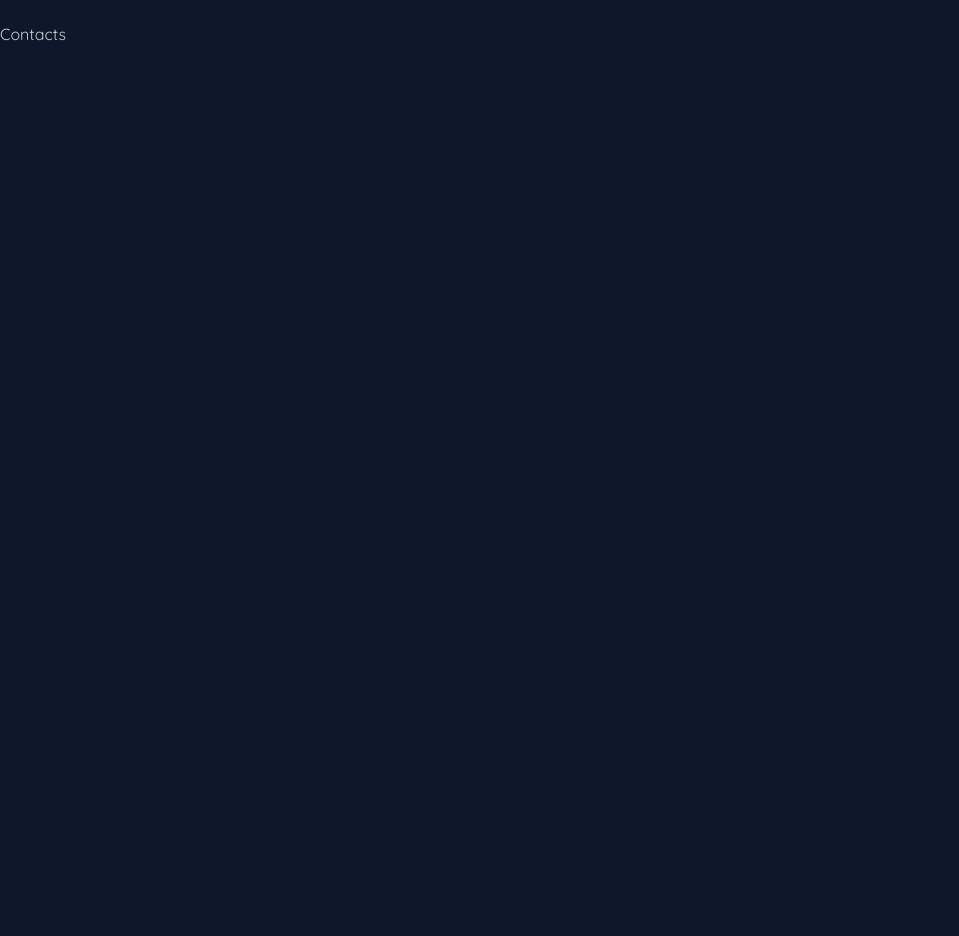
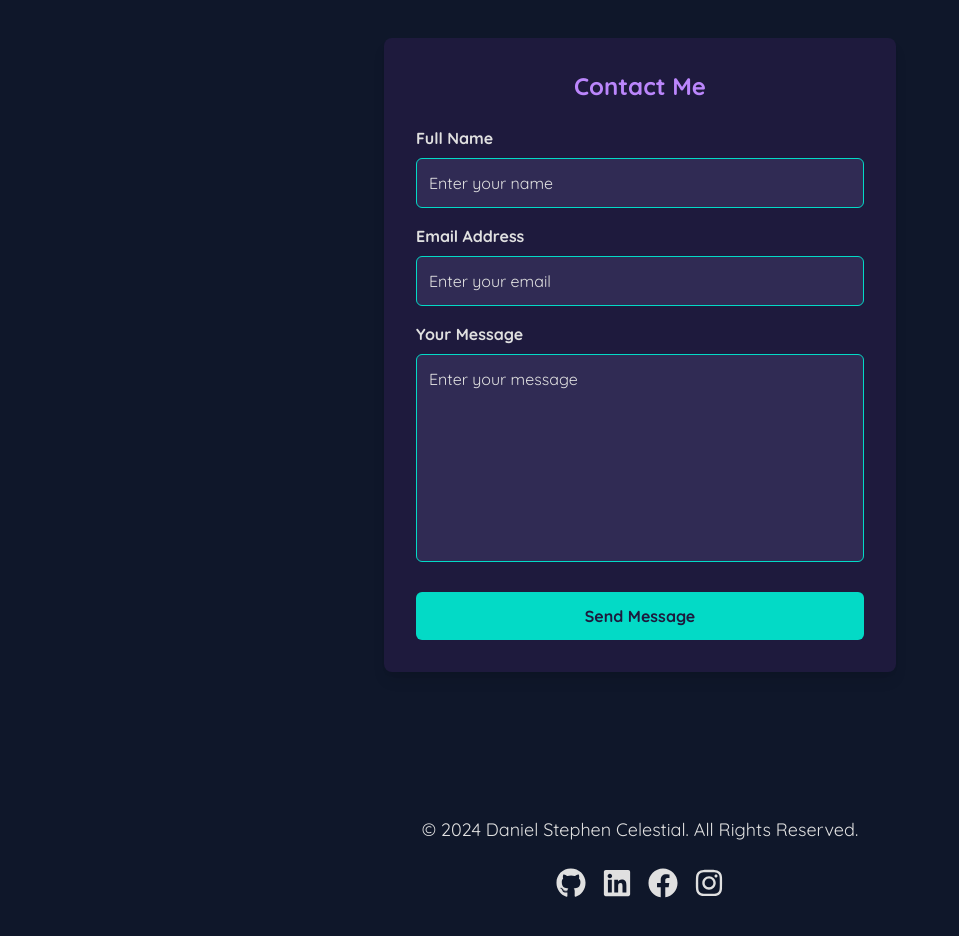
Before and after one commit to dscelestial/Portfolio, a React (Vite) app: page / in a window 1280 px wide. Shown: the part 1560-2496 px from the top of the page, without its empty margins (0-959 px from the left). Before the commit the page ends 1606 px from the top, so only its background shows below. Built offline with nearby package versions, Linux system fonts and the light colour scheme.

Commit message:
ContactMe and Footer added

```diff
--- a/src/HomePage.jsx
+++ b/src/HomePage.jsx
@@ -4,19 +4,19 @@ import Hero from './components/Hero/Hero.jsx';
 import Projects from './components/Projects/Projects.jsx';
 import TechStack from './components/TechStack/TechStack.jsx';
 import Experience from './components/Experience/Experience.jsx';
-import ContactMe from './components/ContactMe/ContactMe.jsx'
+import ContactMe from './components/ContactMe/ContactMe.jsx';
+import Footer from './components/Footer/Footer.jsx';
 
 function App() {
   return (
     <main className='max-w-7xl m-auto'>
-        {/* <div className='min-h-screen mx-0 sm:mx-3 md:mx-5'> */}
-          <Navbar />
-          <Hero />
-        {/* </div> */}
+        <Navbar />
+        <Hero />
         {/* <Projects /> */}
         <TechStack />
         <Experience />
         <ContactMe />
+        <Footer />
     </main>
   );
 }
--- a/src/components/ContactMe/ContactMe.jsx
+++ b/src/components/ContactMe/ContactMe.jsx
@@ -1,8 +1,76 @@
 import React from 'react'
 
 const ContactMe = () => {
+
+  const onSubmit = async (event) => {
+    event.preventDefault();
+    const formData = new FormData(event.target);
+
+    formData.append("access_key", "8894f76c-c62f-4909-ac7c-2f0d0d9ffbd9");
+
+    const object = Object.fromEntries(formData);
+    const json = JSON.stringify(object);
+
+    const res = await fetch("https://api.web3forms.com/submit", {
+      method: "POST",
+      headers: {
+        "Content-Type": "application/json",
+        Accept: "application/json"
+      },
+      body: json
+    }).then((res) => res.json());
+
+    if (res.success) {
+      console.log("Success", res);
+    }
+  };
+
   return (
-    <div>Contacts</div>
+    <section className="flex justify-center items-center min-h-1/2 p-4">
+      <form onSubmit={onSubmit} className="max-w-lg w-full bg-card p-8 rounded-lg shadow-lg">
+        <h2 className="text-2xl font-bold text-center text-primary mb-6">Contact Me</h2>
+
+        <div className="mb-4">
+          <label className="block text-text font-semibold mb-2">Full Name</label>
+          <input
+            type="text"
+            name='name'
+            className="w-full p-3 border border-secondary rounded-md bg-miniCard text-text placeholder-text focus:outline-none focus:ring-2 focus:ring-primary"
+            placeholder="Enter your name"
+            required
+          />
+        </div>
+
+        <div className="mb-4">
+          <label className="block text-text font-semibold mb-2">Email Address</label>
+          <input
+            type="email"
+            name='email'
+            className="w-full p-3 border border-secondary rounded-md bg-miniCard text-text placeholder-text focus:outline-none focus:ring-2 focus:ring-primary"
+            placeholder="Enter your email"
+            required
+          />
+        </div>
+
+        <div className="mb-6">
+          <label className="block text-text font-semibold mb-2">Your Message</label>
+          <textarea
+            name='message'
+            className="w-full p-3 border border-secondary rounded-md bg-miniCard text-text placeholder-text focus:outline-none focus:ring-2 focus:ring-primary resize-none h-52"
+            placeholder="Enter your message"
+            rows="4"
+            required
+          ></textarea>
+        </div>
+
+        <button
+          type="submit"
+          className="w-full py-3 bg-secondary text-card rounded-md font-semibold hover:bg-primary hover:text-secondary transition duration-300"
+        >
+          Send Message
+        </button>
+      </form>
+    </section>
   )
 }
 
--- /dev/null
+++ b/src/components/Footer/Footer.jsx
@@ -0,0 +1,51 @@
+import React from 'react';
+import { FaGithub, FaLinkedin, FaFacebook, FaInstagram } from 'react-icons/fa';
+
+const Footer = () => {
+    const currentYear = new Date().getFullYear();
+
+    return (
+        <footer className="flex flex-col items-center justify-center py-10 mt-20 text-text">
+        <div className="mb-4 text-center">
+            <p className="text-lg mt-2">&copy; {currentYear} Daniel Stephen Celestial. All Rights Reserved.</p>
+        </div>
+
+        <div className="flex space-x-4 mt-2">
+            <a
+            href="https://github.com/dscelestial"
+            target="_blank"
+            rel="noopener noreferrer"
+            className="text-text hover:text-secondary transition duration-300"
+            >
+            <FaGithub size={30} />
+            </a>
+            <a
+            href="https://www.linkedin.com/in/dscelestial/"
+            target="_blank"
+            rel="noopener noreferrer"
+            className="text-text hover:text-secondary transition duration-300"
+            >
+            <FaLinkedin size={30} />
+            </a>
+            <a
+            href="https://www.facebook.com/dsCelestial"
+            target="_blank"
+            rel="noopener noreferrer"
+            className="text-text hover:text-secondary transition duration-300"
+            >
+            <FaFacebook size={30} />
+            </a>
+            <a
+            href="https://www.instagram.com/dscelestial/"
+            target="_blank"
+            rel="noopener noreferrer"
+            className="text-text hover:text-secondary transition duration-300"
+            >
+            <FaInstagram size={30} />
+            </a>
+        </div>
+        </footer>
+    );
+};
+
+export default Footer;
--- a/src/components/Navbar/Navbar.jsx
+++ b/src/components/Navbar/Navbar.jsx
@@ -4,7 +4,7 @@ import { BsFillMoonStarsFill } from "react-icons/bs"
 const Navbar = () => {
     return (
         <nav className='py-10 mb-10 m-auto flex justify-between px-8'>
-            <h1 className='text-xl font-lexend'> dsCelestial </h1>
+            <h1 className='text-xl font-lexend'><a href='https://github.com/dscelestial' target='_blank'>dsCelestial </a> </h1>
             <ul className='flex items-center'>
                 <li>
                     <label className="swap swap-rotate">
```
